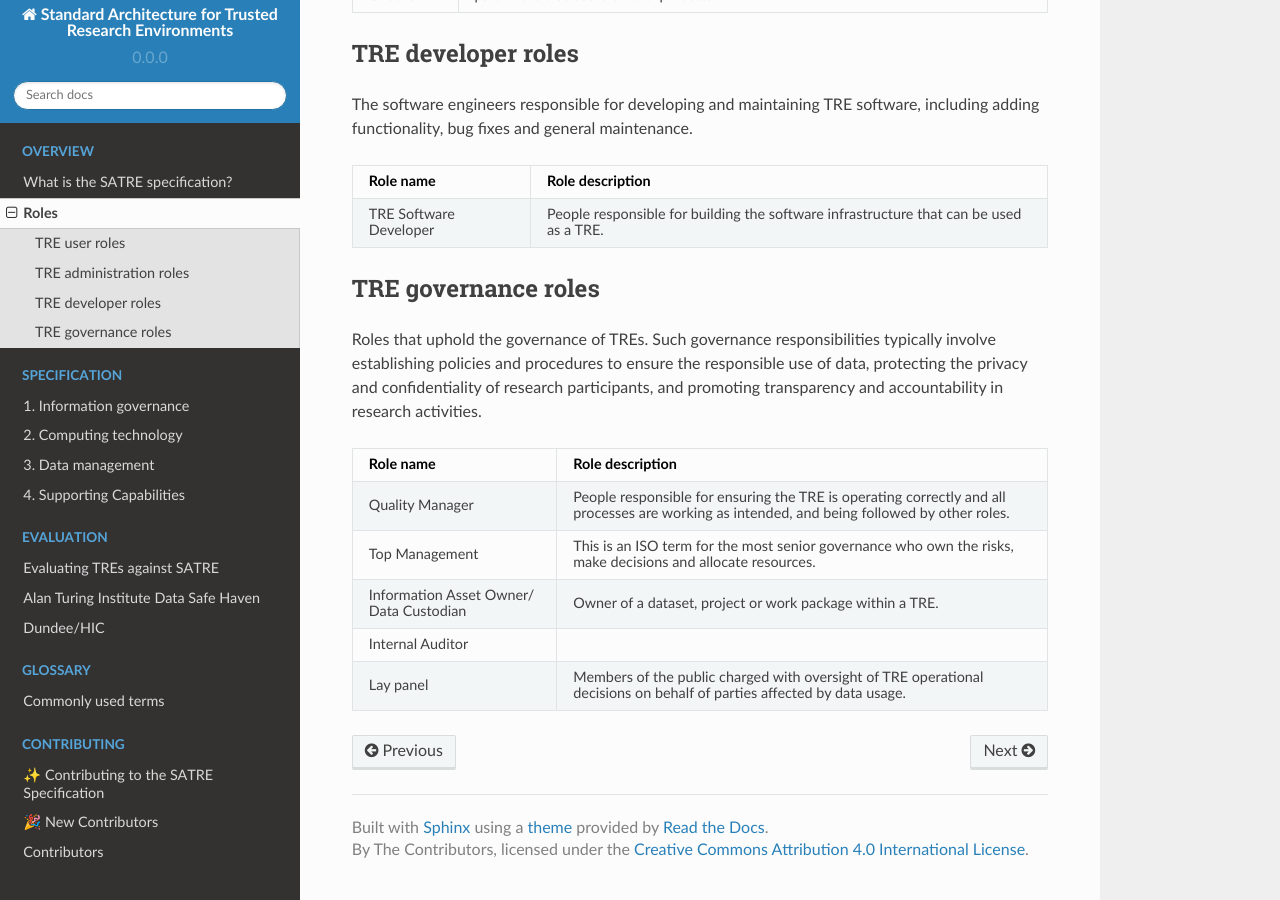
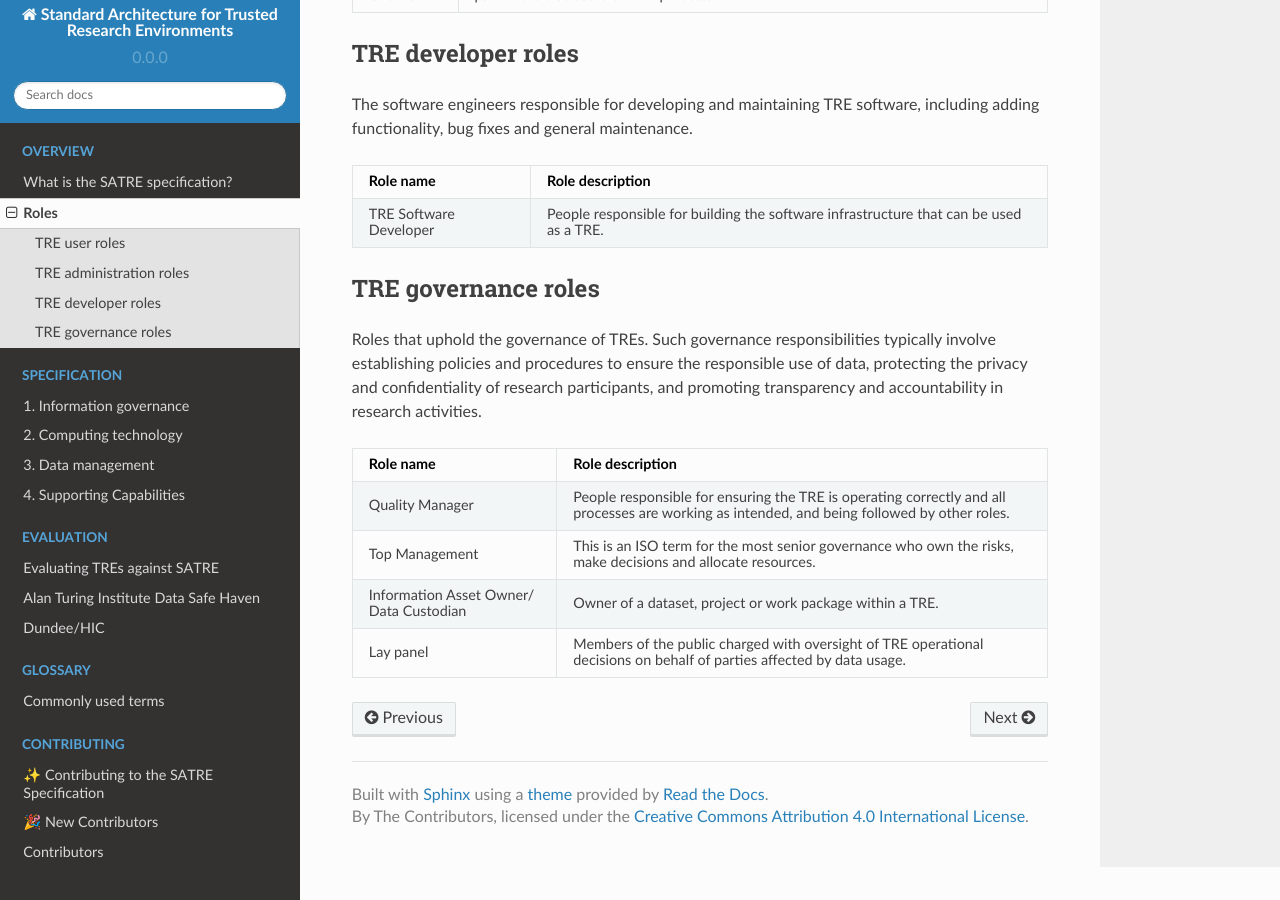
Before and after one commit to sa-tre/satre-specification, a Sphinx documentation site: the page built from docs/source/roles.md, in a window 1280 px wide and 900 px high, scrolled down 787 px. Built offline with Sphinx 7.4.7 and the Read the Docs theme 2.0.0, drawn with Linux system fonts in a browser that asks for light colours.

Commit message:
remove internal auditor

```diff
--- a/docs/source/roles.md
+++ b/docs/source/roles.md
@@ -85,8 +85,6 @@ Such governance responsibilities typically involve establishing policies and pro
   - This is an ISO term for the most senior governance who own the risks, make decisions and allocate resources.
 * - Information Asset Owner/ Data Custodian
   - Owner of a dataset, project or work package within a TRE.
-* - Internal Auditor
-  -
 * - Lay panel
   - Members of the public charged with oversight of TRE operational decisions on behalf of parties affected by data usage.
 
```
